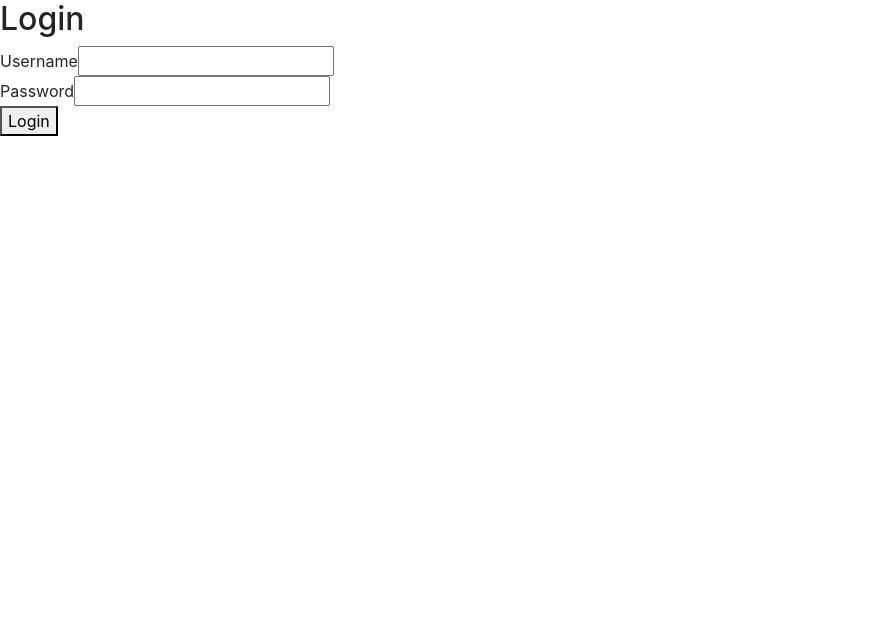
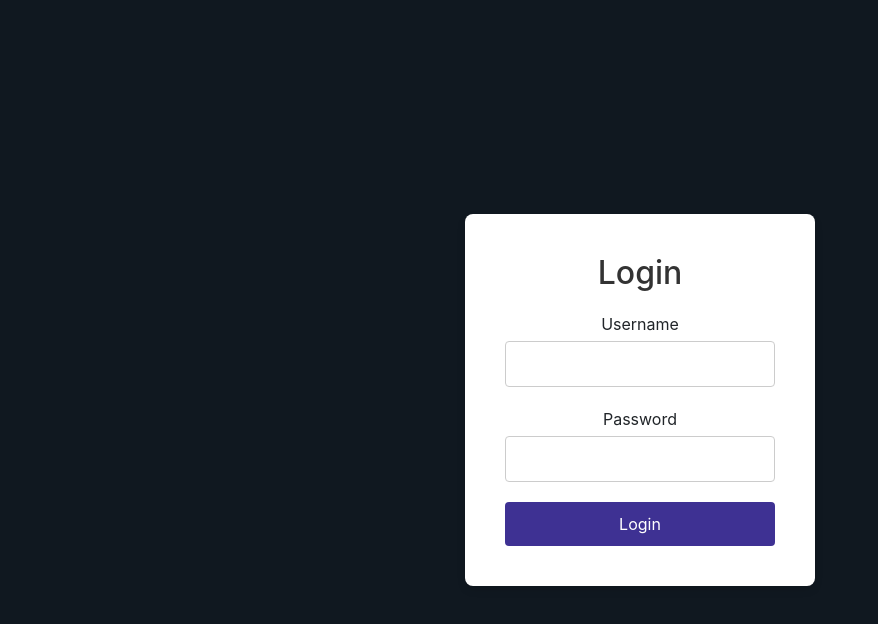
Before and after one commit to VladiRashkov/E-learning, a React (Create React App) app in the folder React/e-learning-app/: page / in a window 1280 px wide. Shown: the top 624 px of the page, without its empty margins (0-878 px from the left). Built offline with nearby package versions, Linux system fonts and the light colour scheme.

Commit message:
design the front and the course list page. needs impovements

```diff
--- a/React/e-learning-app/src/App.js
+++ b/React/e-learning-app/src/App.js
@@ -84,9 +84,19 @@ const App = () => {
 
   return (
     <div>
-      <nav className="navbar navbar bg-primary">
+      <nav
+    className="navbar"
+    style={{
+      backgroundColor: '#F5F5DC',
+      height: '100px',
+      border: '2px solid #FFFFFF',  // White outline
+      borderRadius: '5px'  // Optional: for rounded corners
+    }}>
     <div className="container-fluid">
-          <a className="navbar-brand" href="/" style={{ fontSize: '24px', fontWeight: 'Medium', color: '#fff' }}>
+      <a
+        className="navbar-brand"
+        href="/"
+        style={{ fontSize: '24px', fontWeight: 'Medium', color: '#000000' }}>
         E-Learning App
       </a>
       <button onClick={handleLogout} className="btn btn-danger">Logout</button> {/* Logout button */}
@@ -95,8 +105,9 @@ const App = () => {
       <div className="container">
         <form onSubmit={handleFormSubmit}>
           <div className="mb-3 mt-3">
-            <label htmlFor="title" className="form-label">Title</label>
+            <label htmlFor="title" className="form-label" style={{ backgroundColor: '#ffffff' }}>Search</label>
             <input
+              style={{ backgroundColor: '#F5F5DC' }}
               type="text"
               className="form-control"
               id="title"
@@ -106,30 +117,26 @@ const App = () => {
             />
           </div>
 
-          <div>
-            <label htmlFor='description' className='form-label'>Description</label>
-          </div>
-
           {/* Add other input fields here */}
         </form>
 
         <table className='table table-stripped table-bordered table-hover'>
           <thead>
-            <tr>
-              <th>Title</th>
-              <th>Description</th>
-              <th>Home Page Picture</th>
-              <th>Is Premium?</th>
-              <th>Rating</th>
-              <th>Objectives</th>
+            <tr style={{ backgroundColor: '#FFFFFF' }}>
+              <th style={{ color: '#101820' }}>Title</th>
+              <th style={{ color: '#101820' }}>Description</th>
+              <th style={{ color: '#101820' }}>Home Page Picture</th>
+              <th style={{ color: '#101820' }}>Is Premium?</th>
+              <th style={{ color: '#101820' }}>Rating</th>
+              <th style={{ color: '#101820' }}>Objectives</th>
             </tr>
           </thead>
           <tbody>
             {courses.length > 0 ? (
               courses.map((course, index) => (
-                <tr key={index}>
-                  <td>{course.title}</td>
-                  <td>{course.description}</td>
+                <tr key={index} style={{ backgroundColor: '#F5F5DC' }}>
+                  <td style={{ color: '#000000' }}>{course.title}</td>
+                  <td style={{ color: '#000000' }}>{course.description}</td>
                   <td>
                     {course.home_page_picture ? (
                       <img
@@ -139,9 +146,9 @@ const App = () => {
                       />
                     ) : 'No Image'}
                   </td>
-                  <td>{course.is_premium ? 'Yes' : 'No'}</td>
-                  <td>{course.rating}</td>
-                  <td>{course.objectives || 'No objectives'}</td>
+                  <td style={{ color: '#000000' }}>{course.is_premium ? 'Yes' : 'No'}</td>
+                  <td style={{ color: '#000000' }}>{course.rating}</td>
+                  <td style={{ color: '#000000' }}>{course.objectives || 'No objectives'}</td>
                 </tr>
               ))
             ) : (
--- /dev/null
+++ b/React/e-learning-app/src/Login.css
@@ -0,0 +1,60 @@
+/* Center the login box and set a sky-blue background */
+html, body {
+    height: 100%;
+    margin: 0;
+    display: flex;
+    justify-content: center;
+    align-items: center;
+    background-color: #101820; /* Sky blue */
+  }
+
+  .login-container {
+    display: flex;
+    justify-content: center;
+    align-items: center;
+    height: 100%;
+  }
+
+  .login-box {
+    background-color: white;
+    padding: 40px;
+    border-radius: 8px;
+    box-shadow: 0 4px 8px rgba(0, 0, 0, 0.1);
+    text-align: center;
+  }
+
+  .login-box h2 {
+    margin-bottom: 20px;
+    color: #333;
+  }
+
+  .login-box label {
+    display: block;
+    margin-bottom: 5px;
+  }
+
+  .login-box input {
+    width: 100%;
+    padding: 10px;
+    margin-bottom: 20px;
+    border: 1px solid #ccc;
+    border-radius: 4px;
+  }
+
+  .login-box button {
+    width: 100%;
+    padding: 10px;
+    background-color: #3e3193;
+    color: white;
+    border: none;
+    border-radius: 4px;
+    cursor: pointer;
+  }
+
+  .login-box button:hover {
+    background-color: #7db300;
+  }
+
+  p {
+    color: red;
+  }
--- a/React/e-learning-app/src/login.js
+++ b/React/e-learning-app/src/login.js
@@ -1,5 +1,6 @@
 import React, { useState } from 'react';
 import api from './api';
+import './Login.css';  // Import external CSS
 
 const Login = ({ onLogin }) => {
   const [email, setEmail] = useState('');
@@ -26,7 +27,8 @@ const Login = ({ onLogin }) => {
   };
 
   return (
-    <div>
+    <div className="login-container">
+      <div className="login-box">
         <h2>Login</h2>
         <form onSubmit={handleSubmit}>
           <div>
@@ -51,6 +53,7 @@ const Login = ({ onLogin }) => {
           <button type="submit">Login</button>
         </form>
       </div>
+    </div>
   );
 };
 
```
Lines whose indentation alone changed are shown as unchanged.
